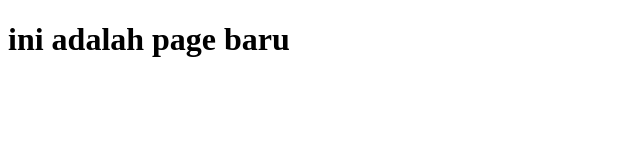
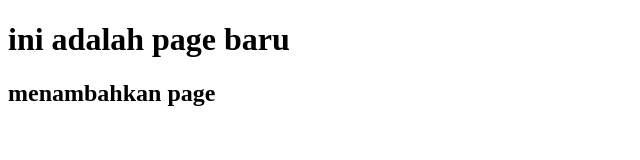
Before and after one commit to IhzhaNB/git, a plain HTML site: page index.html in a window 1280 px wide. Shown: the whole page, without its empty margins (0-640 px from the left). Drawn offline with Linux system fonts and the light colour scheme.

Commit message:
update page

```diff
--- a/index.html
+++ b/index.html
@@ -8,5 +8,6 @@
 </head>
 <body>
     <h1>ini adalah page baru</h1>
+    <h2>menambahkan page</h2>
 </body>
 </html>
```
